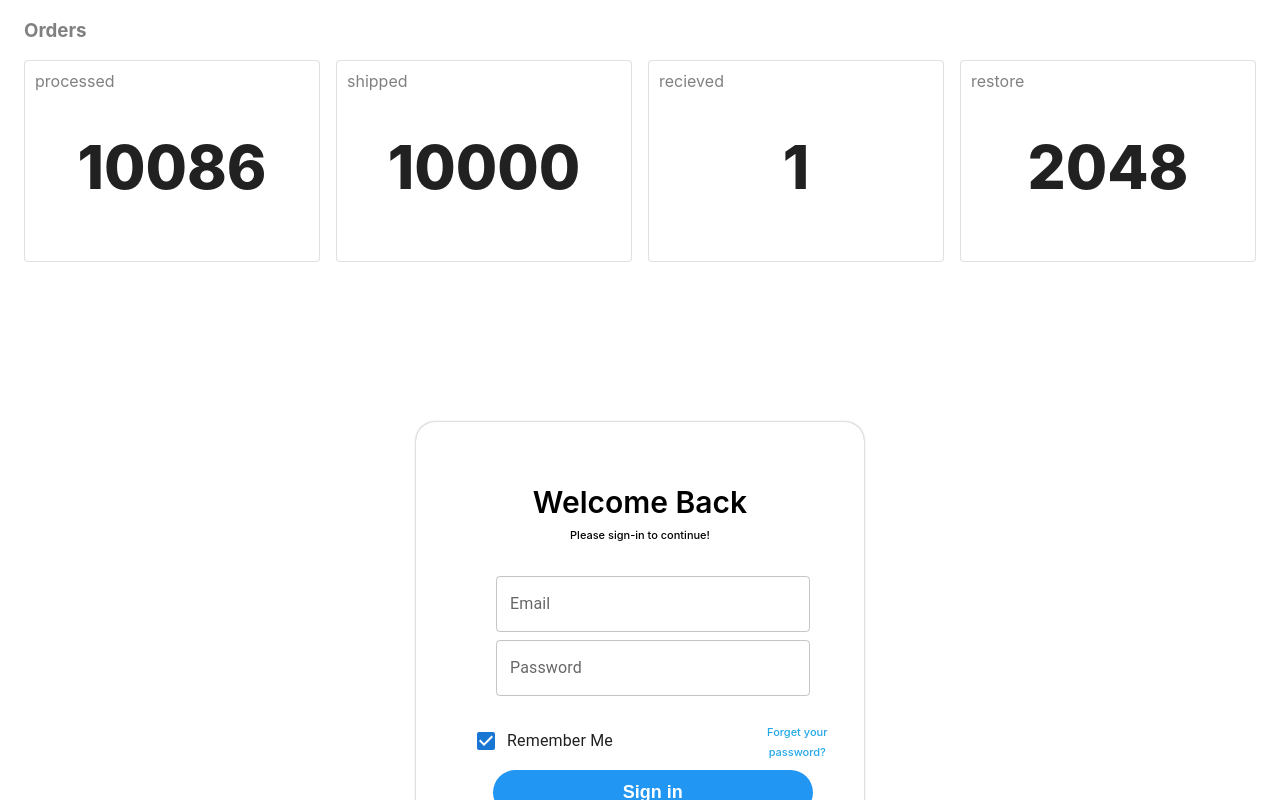
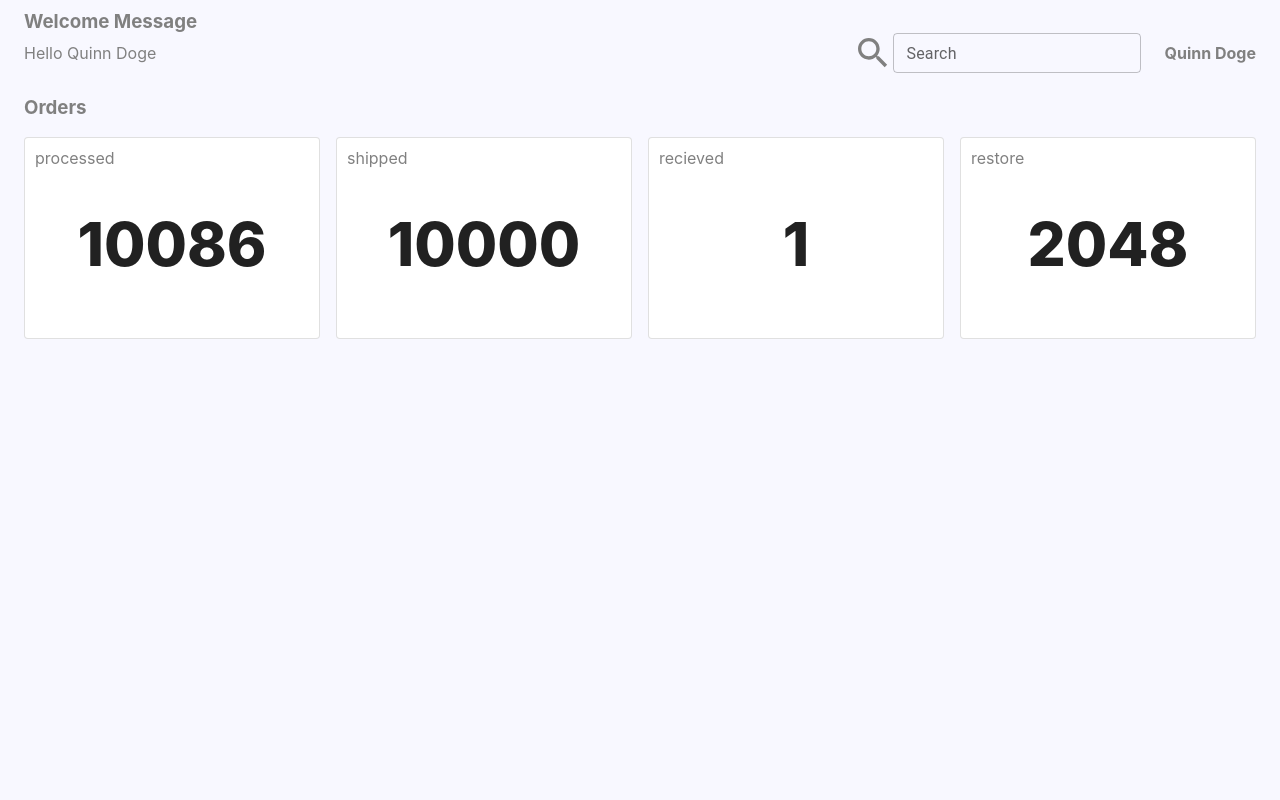
Before and after one commit to royroyzhong/Simp.Com, a React (Create React App) app in the folder frontend/: page / in a window 1280 px wide. Shown: the top 800 px of the page. Built offline with nearby package versions, Linux system fonts and the light colour scheme.

Commit message:
dev: [quinn] added status line

```diff
--- a/frontend/src/component/dashboard/Dashboard.js
+++ b/frontend/src/component/dashboard/Dashboard.js
@@ -1,19 +1,44 @@
-import { Card } from "@mui/material";
+import { Card, Input, TextField } from "@mui/material";
 import { Box, Container} from "@mui/system";
 import { Grid } from "@mui/material";
 import {useDispatch, useSelector} from "react-redux";
 import { getOrders } from "../../controller/userSlice";
+import SearchIcon from '@mui/icons-material/Search';
 import "../../css/dashboard.css";
+import {quinn} from '../../utils/mockFetch';
 
 export default function Dashboard(props) {
 
     let orders = useSelector(getOrders);
 
     return (
-        <Container maxWidth="bg">
+        <Container maxWidth="bg" className="dashboard">
+
+            <Box sx={{ flexGrow: 1 }}>
+                <Box sx={{flexGrow: 1}} className="status-line-wrapper">
+                    <h3 className="section-title">
+                        Welcome Message
+                    </h3>
+                    <Grid container spacing={3}>
+                        <Grid item xs>
+                            <Box>
+                                <p>Hello {quinn.name}</p>
+                            </Box>
+                        </Grid>
+                        <Grid item xs={"auto"}>
+                            <SearchBar />
+                        </Grid>
+                        <Grid item xs={"auto"}>
+                            <Box>
+                                <h4>{quinn.name}</h4>
+                            </Box>
+                        </Grid>
+                    </Grid>
+                </Box>
+            </Box>
             <Box sx={{ flexGrow: 1 }}>
                 <Box sx={{flexGrow: 1}}>
-                    <h3 id="orders-title">Orders</h3>
+                    <h3 id="orders-title" className="section-title">Orders</h3>
                 </Box>
                 <Grid spacing={{xs:2}} container columns={{ xs: 4, md: 4, lg: 12 }}>
                     {Object.entries(orders).map(([key,val], index) => (
@@ -24,6 +49,16 @@ export default function Dashboard(props) {
                 </Grid>
             </Box>
         </Container>
+    )
+}
+
+function SearchBar(props) {
+
+    return (
+        <Box>
+            <SearchIcon sx={{fontSize: 40, color: "grey"}}></SearchIcon>
+            <TextField variant="outlined" label="Search" size="small"></TextField>
+        </Box>
     )
 }
 
--- a/frontend/src/css/dashboard.css
+++ b/frontend/src/css/dashboard.css
@@ -1,4 +1,19 @@
-#orders-title {
+.dashboard {
+    background-color: #f8f8ff;
+    height: 100vh;
+}
+
+.status-line-wrapper {
+    text-align: left;
+}
+
+.status-line-wrapper h3, .status-line-wrapper h4, .status-line-wrapper p {
+    margin: 0px;
+    padding-top: 10px;
+    color: grey;
+}
+
+.section-title {
     text-align: left;
     color: grey;
 }
```
Also changed, not shown: frontend/src/utils/mockFetch.js (line endings or trailing spaces).
